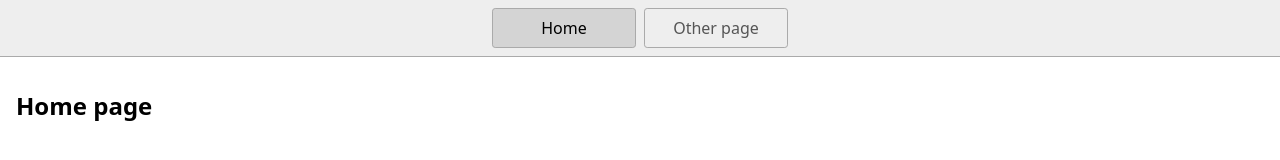
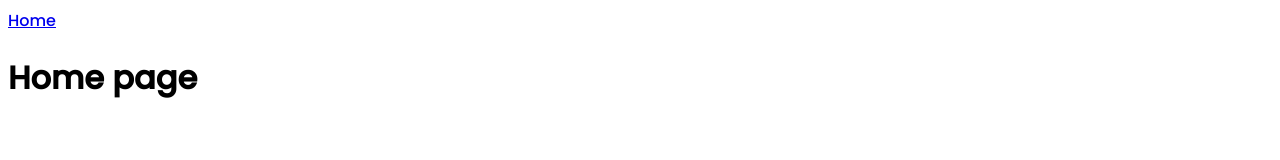
Before and after one commit to kass8mal8/personal-profile-repo, a plain HTML site: page index.html in a window 1280 px wide. Drawn offline with Linux system fonts and the light colour scheme.

Commit message:
initial commit

```diff
--- a/index.html
+++ b/index.html
@@ -1,20 +1,18 @@
 <!DOCTYPE html>
 <html lang="en">
   <head>
-    <title>Home</title>
+    <title>portfolio </title>
     <meta charset="UTF-8" />
-    <meta name="viewport" content="width=device-width" />
-    <!--
-      Need a visual blank slate?
-      Remove all code in `styles.css`!
-    -->
     <link rel="stylesheet" href="styles.css" />
     <script type="module" src="script.js"></script>
+    <link rel="shortcut icon" type="image/x-icon" href="images/favicon.ico">
+      <link rel="preconnect" href="https://fonts.googleapis.com">
+    <link rel="preconnect" href="https://fonts.gstatic.com" crossorigin>
+    <link href="https://fonts.googleapis.com/css2?family=Kumbh+Sans&family=Poppins:wght@500&display=swap" rel="stylesheet">
   </head>
   <body>
     <nav>
       <a href="/" aria-current="page">Home</a>
-      <a href="/page2.html">Other page</a>
     </nav>
     <main>
       <h1>Home page</h1>
--- a/styles.css
+++ b/styles.css
@@ -1,46 +1,6 @@
-* {
-  box-sizing: border-box;
+/*colors
+header:hsl(25,100%,92%)
+clip path:#f0f843 */
+body{
+   font-family: "poppins";
 }
-
-body {
-  margin: 0;
-  font-family: system-ui, sans-serif;
-  color: black;
-  background-color: white;
-}
-
-nav {
-  display: flex;
-  flex-wrap: wrap;
-  align-items: center;
-  justify-content: center;
-  padding: 0.5rem;
-  gap: 0.5rem;
-  border-bottom: solid 1px #aaa;
-  background-color: #eee;
-}
-
-nav a {
-  display: inline-block;
-  min-width: 9rem;
-  padding: 0.5rem;
-  border-radius: 0.2rem;
-  border: solid 1px #aaa;
-  text-align: center;
-  text-decoration: none;
-  color: #555;
-}
-
-nav a[aria-current='page'] {
-  color: #000;
-  background-color: #d4d4d4;
-}
-
-main {
-  padding: 1rem;
-}
-
-h1 {
-  font-weight: bold;
-  font-size: 1.5rem;
-}
```
Also changed, not shown: page2.html (deleted, +0 -19 lines), images/bootstrap5.png (added), images/css3.png (added), images/download.png (added), images/eazymart.png (added), images/email.png (added), images/facebook.png (added), images/favicon.ico (added), images/github.png (added), images/kassim.JPG (added), images/phone.png (added), images/product-page.jpg (added), images/star.png (added), images/tip-calculator.jpg (added).
